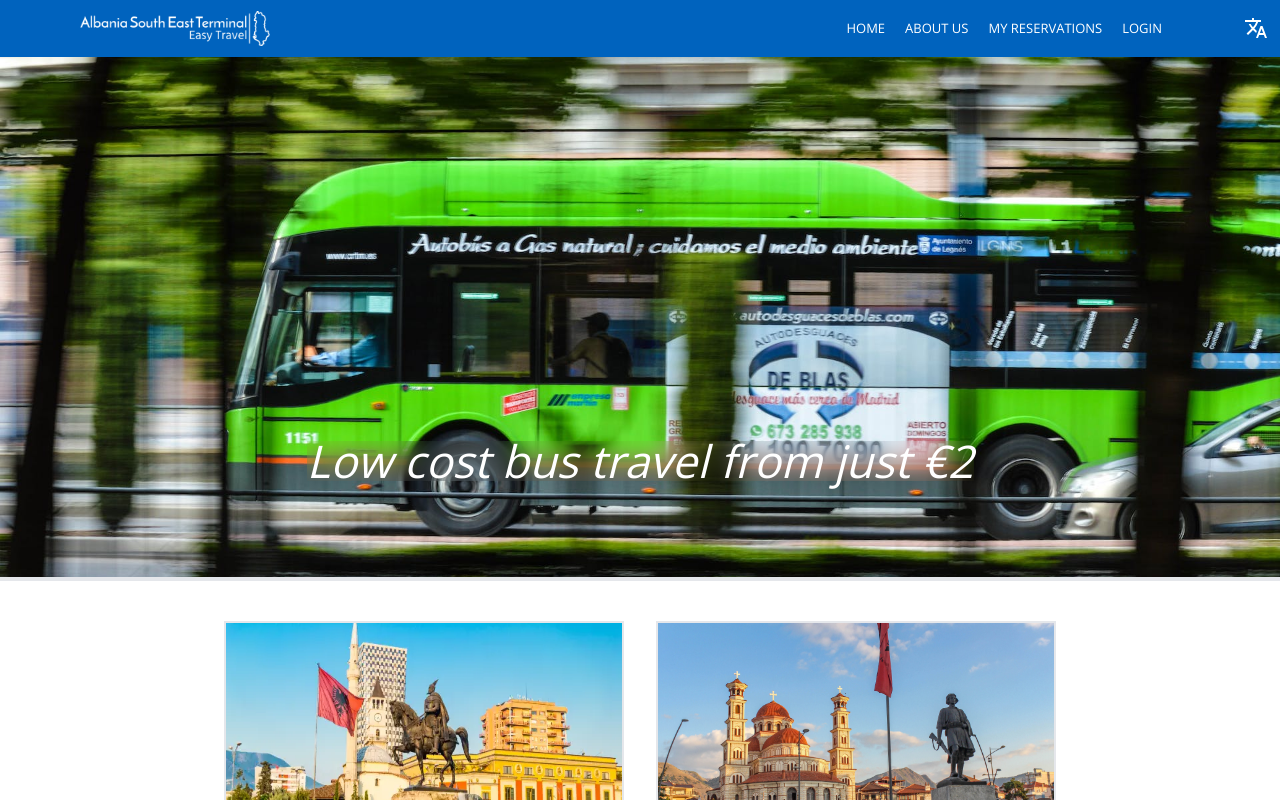
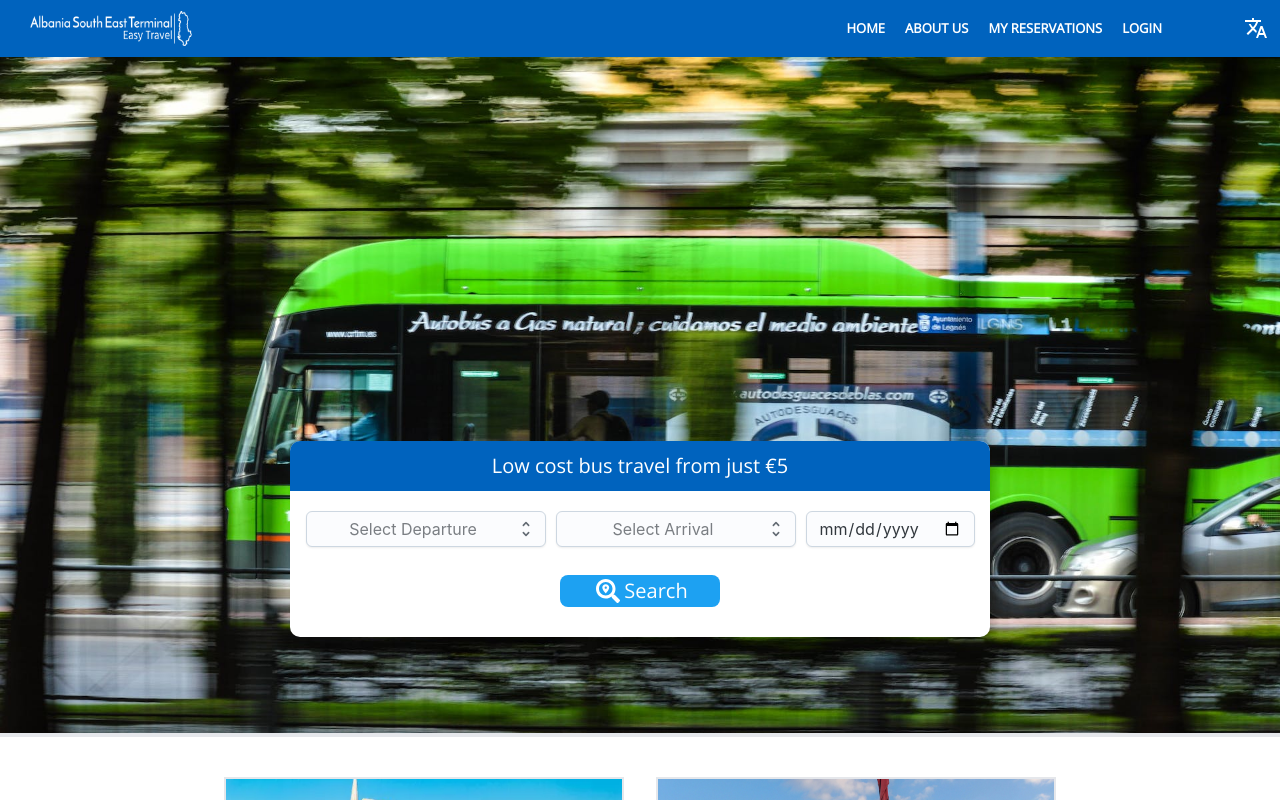
Before and after one commit to xhoiKabashi/ASET, a React (Vite) app: page / in a window 1280 px wide. Shown: the top 800 px of the page. Built offline with nearby package versions, Linux system fonts and the light colour scheme.

Commit message:
add search component

```diff
--- a/src/components/Landing.jsx
+++ b/src/components/Landing.jsx
@@ -1,108 +1,110 @@
+import SearchComponent from './searchComponent/SearchComponent'
+
 export default function Landing() {
   return (
     <>
-    <div className="bg-[url('/Image/hero.jpg')] w-screen flex justify-center bg-no-repeat bg-cover md:bg-center">
+      <div>
+        <div className="bg-[url('/Image/hero.jpg')]  flex justify-center bg-no-repeat bg-cover md:bg-center sm:bg-center">
           {/* <img className="w-full p-6" src="/public/Landing.jpg"></img> */}
-        <p className=" mt-96 mb-24 md:text-[45px] text-4xl italic backdrop-blur-md text-white">Low cost bus travel from just €2</p>
+          <div className=" mt-96 mb-24 md:text-[45px] text-4xl  text-white">
+            <SearchComponent />
           </div>
-    <div className="flex flex-col items-center gap-10 border-t-4 divide-slate-200 p-6">
-      <div className="flex flex-row flex-wrap justify-center p-4 gap-8">
-        <div className="flex flex-col w-[400px] border-2 gap-4">
-          <img className="w-full  md:w-[400px] h-[240px]" src="/Image/Tirane.jpg_.webp"></img>
+        </div>
+        <div className="flex flex-col items-center gap-10 border-t-4 divide-slate-200 p-4 sm:p-6 md:p-8 lg:p-10">
+          <div className="flex flex-row flex-wrap justify-center gap-8">
+            <div className="flex flex-col w-full md:w-[400px] border-2 gap-4">
+              <img className="w-full md:w-[400px] h-[240px]" src="/Image/Tirane.jpg_.webp" alt="Tirane"></img>
               <h1 className="font-bold text-2xl grid place-content-center">Tirane</h1>
               <p className="p-3">
-            Tirana is the capital and largest city of Albania. It is located in the centre of the country, enclosed by
-            mountains and hills with Dajti rising to the east and a slight valley to the northwest overlooking the
-            Adriatic Sea in the distance. Due to its location at the Plain of Tirana and the close proximity to the
-            Mediterranean Sea, the city is particularly influenced by a Mediterranean seasonal climate. It is among the
-            wettest and sunniest cities in Europe, with 2,544 hours of sun per year.
+                Tirana is the capital and largest city of Albania. It is located in the centre of the country, enclosed
+                by mountains and hills with Dajti rising to the east and a slight valley to the northwest overlooking
+                the Adriatic Sea in the distance. Due to its location at the Plain of Tirana and the close proximity to
+                the Mediterranean Sea, the city is particularly influenced by a Mediterranean seasonal climate. It is
+                among the wettest and sunniest cities in Europe, with 2,544 hours of sun per year.
               </p>
-          <button className="bg-[#1da1f2] text-white hover:bg-sky-700 w-20 h-10 rounded-lg ml-4 mb-4 ">
-            {' '}
+              <button className="bg-[#1da1f2] text-white hover:bg-sky-700 w-20 h-10 rounded-lg ml-4 mb-4">
                 <a href="https://en.wikipedia.org/wiki/Tirana">Explore</a>
               </button>
             </div>
-        <div className="flex flex-col w-[400px] border-2 gap-4">
-          <img className="w-full  md:w-[400px] h-[240px]" src="/Image/Korca.jpg"></img>
+            <div className="flex flex-col w-full md:w-[400px] border-2 gap-4">
+              <img className="w-full md:w-[400px] h-[240px]" src="/Image/Korca.jpg" alt="Korca"></img>
               <h1 className="font-bold text-2xl grid place-content-center">Korca</h1>
               <p className="p-3">
                 Korçë is the eighth most populous city of the Republic of Albania and the seat of Korçë County and Korçë
-            Municipality. The total population is 75,994 (2011 census),[2] in a total area of 806 km2 .It stands on a
-            plateau some 850 m (2,789 ft) above sea level, surrounded by the Morava Mountains. The area of the Old
-            Bazaar, including Mirahori Mosque, is considered as the urban core of the city. Founded by the local Ottoman
-            Albanian nobleman Ilias Bey Mirahori,
+                Municipality. The total population is 75,994 (2011 census),[2] in a total area of 806 km2 .It stands on
+                a plateau some 850 m (2,789 ft) above sea level, surrounded by the Morava Mountains. The area of the Old
+                Bazaar, including Mirahori Mosque, is considered as the urban core of the city. Founded by the local
+                Ottoman Albanian nobleman Ilias Bey Mirahori,
               </p>
               <button className="bg-[#1da1f2] text-white hover:bg-sky-700 w-20 h-10 rounded-lg ml-4 mb-4">
-            {' '}
                 <a href="https://en.wikipedia.org/wiki/Kor%C3%A7%C3%AB">Explore</a>
               </button>
             </div>
-        <div className="flex flex-col w-[400px] border-2 gap-4">
-          <img className="w-full  md:w-[400px] h-[240px]" src="/Image/gjirokaster.jpg"></img>
+            <div className="flex flex-col w-full md:w-[400px] border-2 gap-4">
+              <img className="w-full md:w-[400px] h-[240px]" src="/Image/gjirokaster.jpg" alt="Gjirokastra"></img>
               <h1 className="font-bold  text-2xl grid place-content-center">Gjirokastra</h1>
               <p className="p-3">
-            Gjirokastër is a city in southern Albania and the seat of Gjirokastër County and Gjirokastër Municipality.
-            It is located in a valley between the Gjerë mountains and the Drino, at 300 metres above sea level. Its old
-            town is a UNESCO World Heritage Site, described as a rare example of a well-preserved Ottoman town, built by
-            farmers of large estate. The city is overlooked by Gjirokastër Fortress, where the Gjirokastër National
-            Folklore Festival is held every five years.
+                Gjirokastër is a city in southern Albania and the seat of Gjirokastër County and Gjirokastër
+                Municipality. It is located in a valley between the Gjerë mountains and the Drino, at 300 metres above
+                sea level. Its old town is a UNESCO World Heritage Site, described as a rare example of a well-preserved
+                Ottoman town, built by farmers of large estate. The city is overlooked by Gjirokastër Fortress, where
+                the Gjirokastër National Folklore Festival is held every five years.
               </p>
               <button className="bg-[#1da1f2] text-white hover:bg-sky-700 w-20 h-10 rounded-lg  ml-4 mb-4">
-            {' '}
                 <a href="https://en.wikipedia.org/wiki/Gjirokast%C3%ABr">Explore</a>
               </button>
             </div>
-        <div className="flex flex-col w-[400px] border-2 gap-4">
-          <img className="w-full  md:w-[400px] h-[240px]" src="/Image/sarande-albaniatouristplaces.jpg"></img>
+            <div className="flex flex-col w-full md:w-[400px] border-2 gap-4">
+              <img
+                className="w-full md:w-[400px] h-[240px]"
+                src="/Image/sarande-albaniatouristplaces.jpg"
+                alt="Saranda"
+              ></img>
               <h1 className="font-bold text-2xl grid place-content-center">Saranda</h1>
               <p className="p-3">
-            Sarandë (Albanian: [saˈɾandə]; definite form: Saranda; Greek: Άγιοι Σαράντα, romanized: Ágioi Saránta) is a
-            city in the Republic of Albania and seat of Sarandë Municipality. Geographically, the city is located on an
-            open sea gulf of the Ionian Sea within the Mediterranean Sea. Stretching along the Albanian Ionian Sea
-            Coast, Sarandë has a Mediterranean climate with over 300 sunny days a year.In ancient times, the city was
-            known as Onchesmus or Onchesmos and was a port-town of Chaonia in ancient Epirus. It owes its modern name to
-
+                Sarandë (Albanian: [saˈɾandə]; definite form: Saranda; Greek: Άγιοι Σαράντα, romanized: Ágioi Saránta)
+                is a city in the Republic of Albania and seat of Sarandë Municipality. Geographically, the city is
+                located on an open sea gulf of the Ionian Sea within the Mediterranean Sea. Stretching along the
+                Albanian Ionian Sea Coast, Sarandë has a Mediterranean climate with over 300 sunny days a year.In
+                ancient times, the city was known as Onchesmus or Onchesmos and was a port-town of Chaonia in ancient
+                Epirus. It owes its modern name to
               </p>
               <button className="bg-[#1da1f2] text-white hover:bg-sky-700 w-20 h-10 rounded-lg  ml-4 mb-4  ">
-            {' '}
                 <a href="https://en.wikipedia.org/wiki/Sarand%C3%AB">Explore</a>
               </button>
             </div>
-        <div className="flex flex-col w-[400px] border-2 gap-4">
-          <img className="w-full  md:w-[400px] h-[240px]" src="/Image/vlora.jpg"></img>
+            <div className="flex flex-col w-full md:w-[400px] border-2 gap-4">
+              <img className="w-full md:w-[400px] h-[240px]" src="/Image/vlora.jpg" alt="Vlora"></img>
               <h1 className="font-bold  text-2xl grid place-content-center">Vlora</h1>
               <p className="p-3">
-            Vlorë (/ˈvlɔːrə/ VLOR-ə,[7][8] Albanian: [ˈvlɔɾə]; definite form: Vlora[c]) is the third most populous city
-            of the Republic of Albania and seat of Vlorë County and Vlorë Municipality. Located in southwestern Albania,
-            Vlorë sprawls on the Bay of Vlorë and is surrounded by the foothills of the Ceraunian Mountains along the
-            Albanian Adriatic and Ionian Sea Coasts. It experiences a Mediterranean climate, which is affected by the
-            Ceraunian Mountains and the proximity to the Mediterranean Sea.
+                Vlorë (/ˈvlɔːrə/ VLOR-ə,[7][8] Albanian: [ˈvlɔɾə]; definite form: Vlora[c]) is the third most populous
+                city of the Republic of Albania and seat of Vlorë County and Vlorë Municipality. Located in southwestern
+                Albania, Vlorë sprawls on the Bay of Vlorë and is surrounded by the foothills of the Ceraunian Mountains
+                along the Albanian Adriatic and Ionian Sea Coasts. It experiences a Mediterranean climate, which is
+                affected by the Ceraunian Mountains and the proximity to the Mediterranean Sea.
               </p>
               <button className="bg-[#1da1f2] text-white hover:bg-sky-700 w-20 h-10 rounded-lg  ml-4 mb-4">
-            {' '}
                 <a href="https://en.wikipedia.org/wiki/Vlor%C3%AB">Explore</a>
               </button>
             </div>
-        <div className="flex flex-col w-[400px] border-2 gap-4">
-          <img className="w-full md:w-[400px] h-[240px]" src="/Image/Shkoder.jpg"></img>
+            <div className="flex flex-col w-full md:w-[400px] border-2 gap-4">
+              <img className="w-full md:w-[400px] h-[240px]" src="/Image/Shkoder.jpg" alt="Shkoder"></img>
               <h1 className="font-bold  text-2xl grid place-content-center">Shkoder</h1>
               <p className="p-3">
-            Shkodër historically known as Scodra or Scutari, is the fifth-most-populous city of the Republic of Albania
-            and the seat of Shkodër County and Shkodër Municipality. Shkodra has been continuously inhabited since the
-            Early Bronze Age and it has roughly 2,200 years of recorded history. The city sprawls across the Plain of
-            Mbishkodra between the southern part of Lake Shkodër and the foothills of the Albanian Alps on the banks of
-            Buna, Drin and Kir.Due to its proximity to the Adriatic Sea, Shkodër is affected by a seasonal Mediterranean.
+                Shkodër historically known as Scodra or Scutari, is the fifth-most-populous city of the Republic of
+                Albania and the seat of Shkodër County and Shkodër Municipality. Shkodra has been continuously inhabited
+                since the Early Bronze Age and it has roughly 2,200 years of recorded history. The city sprawls across
+                the Plain of Mbishkodra between the southern part of Lake Shkodër and the foothills of the Albanian Alps
+                on the banks of Buna, Drin and Kir.Due to its proximity to the Adriatic Sea, Shkodër is affected by a
+                seasonal Mediterranean.
               </p>
               <button className="bg-[#1da1f2] text-white hover:bg-sky-700 w-20 h-10 rounded-lg  ml-4 mb-4">
-            {' '}
                 <a href="https://en.wikipedia.org/wiki/Shkod%C3%ABr">Explore</a>
               </button>
             </div>
           </div>
         </div>
-
+      </div>
     </>
-
-
   )
 }
--- a/src/components/navbar/Navbar.jsx
+++ b/src/components/navbar/Navbar.jsx
@@ -4,18 +4,22 @@ import { Dropdown, Menu, MenuButton, MenuItem } from '@mui/joy'
 import Icon from '@mdi/react'
 import { mdiTranslate } from '@mdi/js'
 import DrawerMobileNavigation from './NavbarMobile'
+import { Link } from 'react-router-dom'
 
 function Navbar() {
   return (
     <div className={styles.container}>
       <DrawerMobileNavigation className={styles.DrawerMobileNavigation} />
-      <img src="./bus-logo.png" alt="" className={styles.logo} />
+      <Link to="/" className={styles.logoLink}>
+        <img src="./bus-logo.png" alt="" className={styles.logo} />
+      </Link>
       <nav className={styles.nav}>
         <ul className={styles.list}>
-          <li>Home</li>
-          <li>About Us</li>
-          <li>My reservations</li>
-          <li>Login</li>
+          <Link to="/">Home</Link>
+          <Link to="about-us">About Us</Link>
+          <Link to="my-reservations">My reservations</Link>
+
+          <Link to="login">Login</Link>
         </ul>
         <div className={styles.none}>
           <Dropdown>
--- a/src/components/navbar/Navbar.module.css
+++ b/src/components/navbar/Navbar.module.css
@@ -29,7 +29,7 @@
   align-items: center;
   list-style: none;
   gap: 20px;
-  font-weight: 400;
+  font-weight: bold;
   font-size: 13px;
   cursor: pointer;
 }
@@ -76,3 +76,7 @@
     color: white;
   }
 }
+
+.logoLink {
+  margin-left: 30px;
+}
--- /dev/null
+++ b/src/components/searchComponent/SearchComponent.jsx
@@ -0,0 +1,57 @@
+import Select from '@mui/joy/Select'
+import Option from '@mui/joy/Option'
+import Input from '@mui/joy/Input'
+import styles from './SearchComponent.module.css'
+import { FaSearchLocation } from 'react-icons/fa'
+
+function SearchComponent() {
+  return (
+    <form className={styles.container}>
+      <div className={styles.header}>
+        <p className={styles.para}>Low cost bus travel from just €5</p>
+      </div>
+      <div className={styles.inputContainer}>
+        <Select
+          placeholder="Select  Departure"
+          sx={{ width: 240 }}
+          slotProps={{
+            listbox: {
+              placement: 'bottom-start',
+            },
+          }}
+        >
+          <Option value="Tirana">Tirana</Option>
+          <Option value="Durres">Durres</Option>
+          <Option value="Korca">Korca</Option>
+        </Select>
+        <Select
+          placeholder="Select  Arrival"
+          sx={{ width: 240 }}
+          slotProps={{
+            listbox: {
+              placement: 'bottom-start',
+            },
+          }}
+        >
+          <Option value="Durres">Durres</Option>
+          <Option value="Tirana">Tirana,</Option>
+          <Option value="Korca">Korca</Option>
+        </Select>
+        <Input
+          type="date"
+          slotProps={{
+            input: {
+              min: '2018-06-07T00:00',
+              max: '2018-06-14T00:00',
+            },
+          }}
+        />
+      </div>
+      <button className="bg-[#1da1f2] text-white hover:bg-sky-700 h-8  rounded-lg mt-2 w-40 flex">
+        <FaSearchLocation className="w-8 h-6  self-center" /> <p className={styles.para}>Search</p>
+      </button>
+    </form>
+  )
+}
+
+export default SearchComponent
--- /dev/null
+++ b/src/components/searchComponent/SearchComponent.module.css
@@ -0,0 +1,54 @@
+.container {
+  display: flex;
+  flex-direction: column;
+  justify-content: space-around;
+  align-items: center;
+  width: 700px;
+  background-color: white;
+  padding: 0 0 30px 0;
+  border-radius: 10px;
+  gap: 20px;
+}
+
+.inputContainer {
+  display: flex;
+  gap: 10px;
+}
+
+.para {
+  font-size: 20px;
+}
+
+.header {
+  border-top-right-radius: 10px;
+  border-top-left-radius: 10px;
+  background-color: rgb(0, 99, 190);
+  margin: 0;
+  padding: 0;
+  width: 100%;
+  padding: 0 50px;
+  display: flex;
+  align-items: center;
+  justify-content: center;
+  padding: 5px 0;
+}
+
+@media (max-width: 750px) {
+  .container {
+    width: 100%;
+  }
+  .inputContainer {
+    display: flex;
+    flex-direction: column;
+    gap: 10px;
+  }
+  .para {
+    padding: 0 30px;
+  }
+}
+
+.container button {
+  display: flex;
+  align-items: center;
+  justify-content: center;
+}
--- a/src/index.css
+++ b/src/index.css
@@ -3,13 +3,6 @@
 @tailwind utilities;
 
 @import url('https://fonts.googleapis.com/css2?family=Open+Sans:wght@300;400;500;600&display=swap');
-
-.centered {
-  position: absolute;
-  top: 40%;
-  left: 50%;
-  transform: translate(-50%, -50%);
-}
 
 /* to remove the default    behaviour  */
 body {
@@ -17,6 +10,7 @@ body {
   padding: 0;
   font-family: 'Open Sans', sans-serif;
   min-height: 100vh;
+  width: 100%;
 }
 
 /* to remove the underline for all anchor tags in all website */
--- a/src/page/layout/Layout.module.css
+++ b/src/page/layout/Layout.module.css
@@ -3,4 +3,5 @@
   display: flex;
   flex-direction: column;
   min-height: 100vh;
+  width: 100%;
 }
```
Also changed, not shown: package.json (+11 -7 lines), src/components/Loginform.jsx (+16 -23 lines), 1 other file (tests, documents, lock files or other folders). Lines whose indentation alone changed are shown as unchanged.
